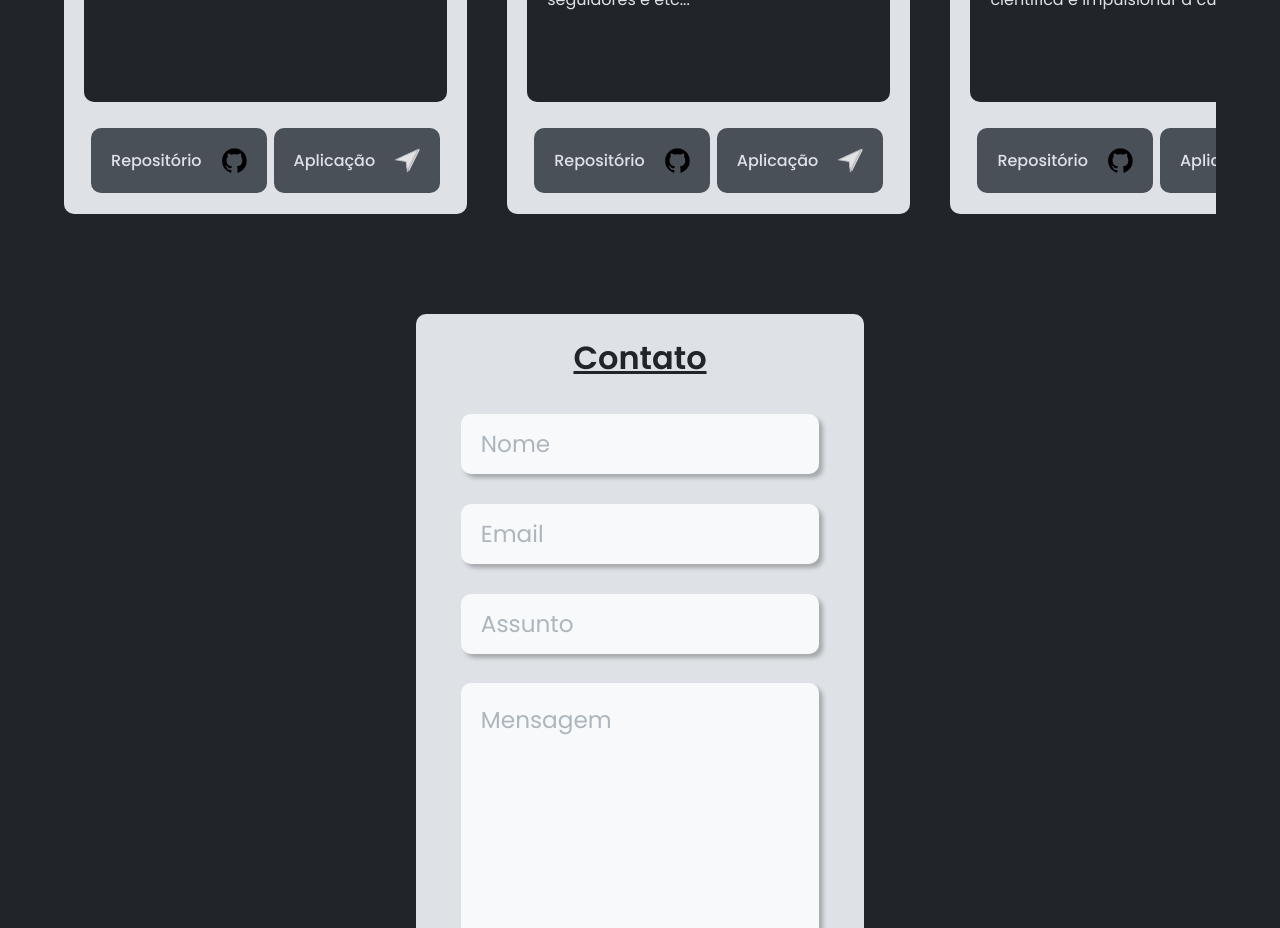
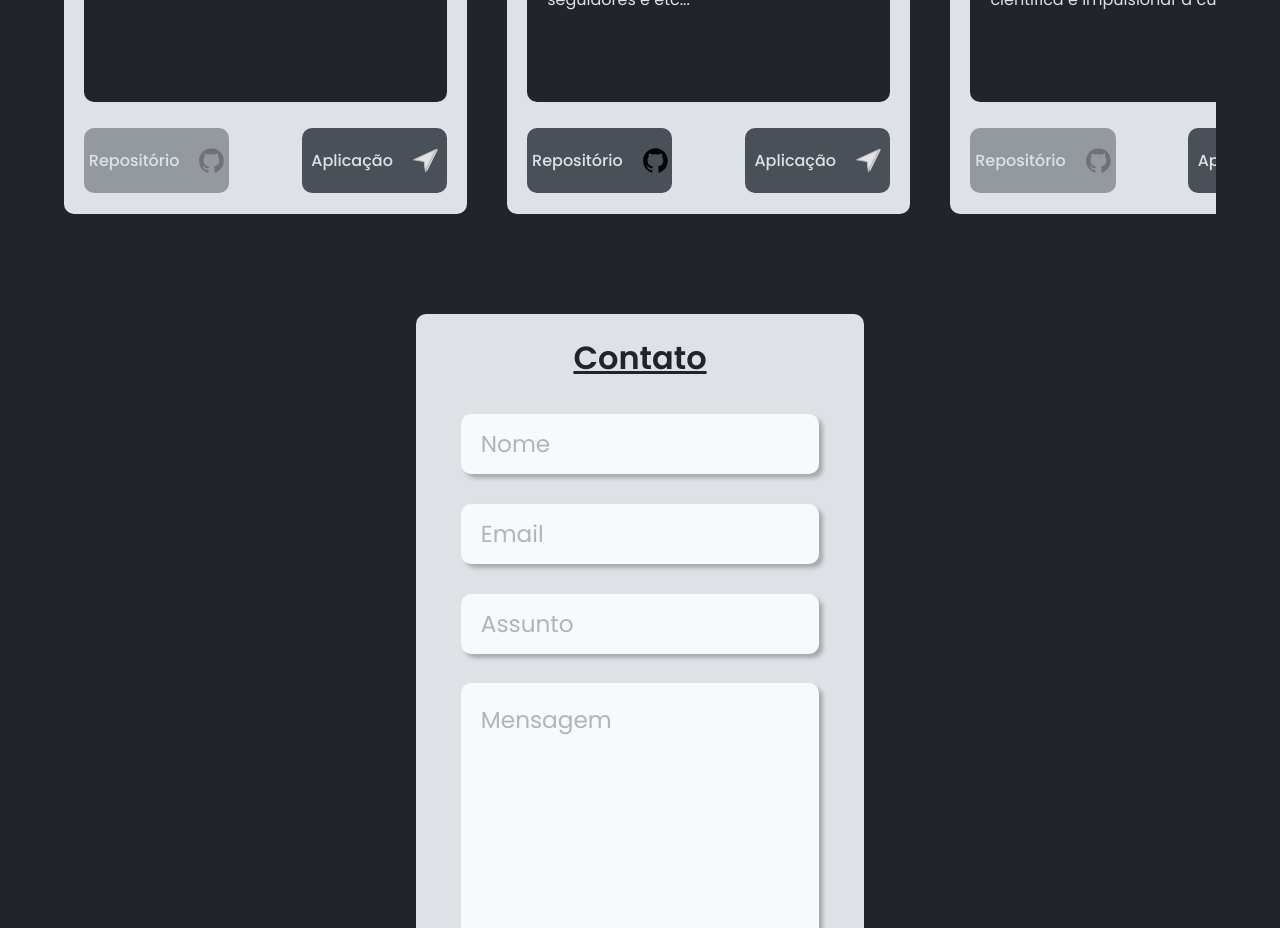
Before and after one commit to LuisEduardo20/Portfolio, a React (Create React App) app: page / in a window 1280 px wide. Shown: the part 1400-2328 px from the top of the page. Built offline with nearby package versions, Linux system fonts and the light colour scheme.

Commit message:
Reajustes no links dos projetos

```diff
--- a/src/components/ProjectCard/style.ts
+++ b/src/components/ProjectCard/style.ts
@@ -62,7 +62,7 @@
 export const LinksContainer = styled.div`
   width: 100%;
   display: flex;
-  justify-content: space-evenly;
+  justify-content: space-between;
 
   @media screen and (max-width: 768px) {
     align-items: center;
@@ -71,6 +71,7 @@
 `;
 
 export const Link = styled.a`
+  width: 40%;
   padding: 20px;
   background-color: var(--button-background);
   border-radius: 10px;
@@ -95,7 +96,14 @@
     margin-left: 20px;
   }
 
+  &.disabled {
+    cursor: not-allowed;
+    opacity: 0.5;
+    pointer-events: none;
+  }
+
   @media screen and (max-width: 768px) {
+    width: 100%;
     padding: 10px;
     margin-bottom: 10px;
   }
```
